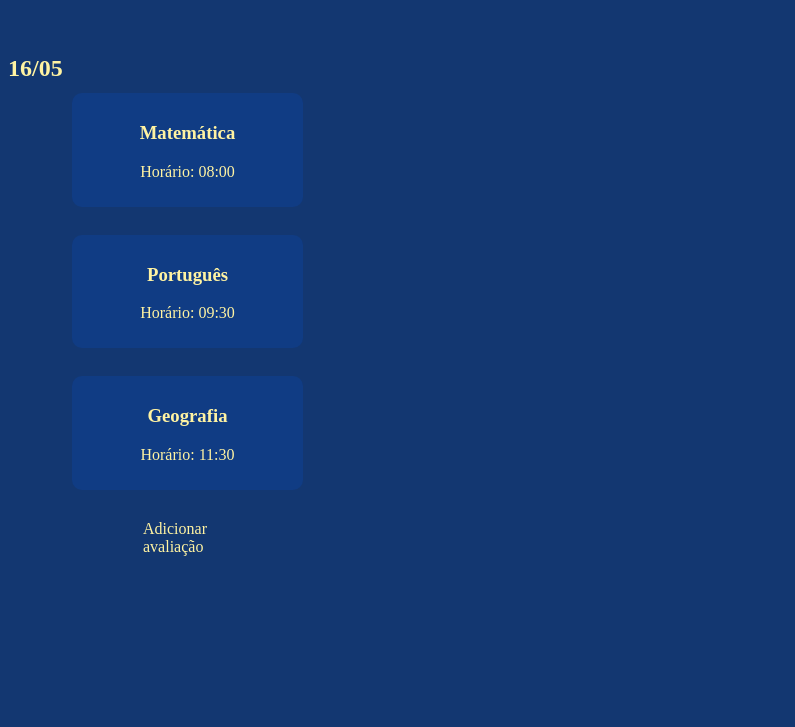
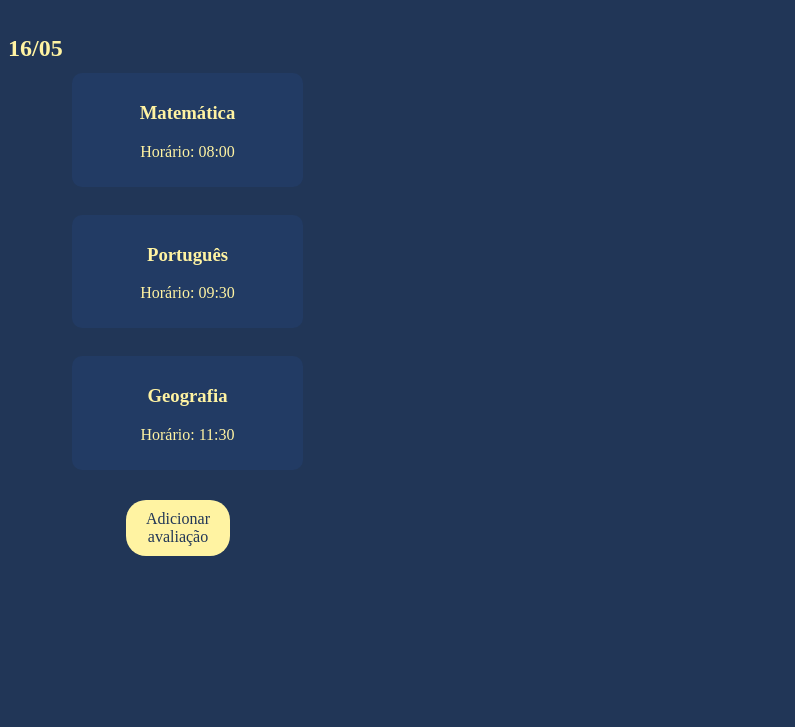
Before and after one commit to mlpradella/projeto-integrador-3ds-PortalEscolar, a plain HTML site: page 5avaliaçoes/index.html in a window 1280 px wide. Shown: the part 73-800 px from the top of the page, without its empty margins (0-795 px from the left). Drawn offline with Linux system fonts and the light colour scheme; a web font is replaced by a local one.

Commit message:
Finalaizando a página

```diff
--- a/5avaliaçoes/index.html
+++ b/5avaliaçoes/index.html
@@ -36,7 +36,7 @@
     </div>
 
     <div class="botao-container">
-       <p>Adicionar avaliação</p>
+        <button class="botao">Adicionar avaliação</button>
       </div>
 </body>
 </html>
--- a/5avaliaçoes/styles.css
+++ b/5avaliaçoes/styles.css
@@ -1,12 +1,12 @@
 body {
-    background-color: #133771;
+    background-color: #213657;
     text-align: center;
     color: #FFF3A2;
     font-family: "Emblema One";
 }
 h2 {
     text-align: start;
-    margin-top: 70px;
+    margin-top: 50px;
     height: 10px;
 }
 .container {
@@ -19,12 +19,12 @@ h2 {
     align-items: center;
 }
 .caixas {
-    background-color: #103c84;
+    background-color: #223b64;
     margin-top: 5px;
     width: 211px;
     padding: 10px;
     border-radius: 10px;
-    box-shadow: 0 10px 10px rgba (0,0,0,0,15);
+    box-shadow:#355486;
     text-align: center;
     margin-left: 34px;
     color: #FFF3A2;
@@ -32,14 +32,19 @@ h2 {
 .botao-container {
     margin-top: 30px;
     max-width: 20px;
-    margin-left: 135px;
+    margin-left: 118px;
 }
 .botao {
-    display: inline-block;
     background-color: #FFF3A2;
-    color: #103c84;
-    padding: 12px 24px;
-    border-radius: 6px;
-    text-decoration: none;
-    font-family: 'bold';
+    color: #213657;
+    border: none;
+    font-family: "Emblema One";
+    padding: 10px 20px;
+    font-size: 16px;
+    border-radius: 20px;
+    cursor:pointer;
 }
+.botao:hover {
+    background-color: #d4c668;
+
+  }
```
